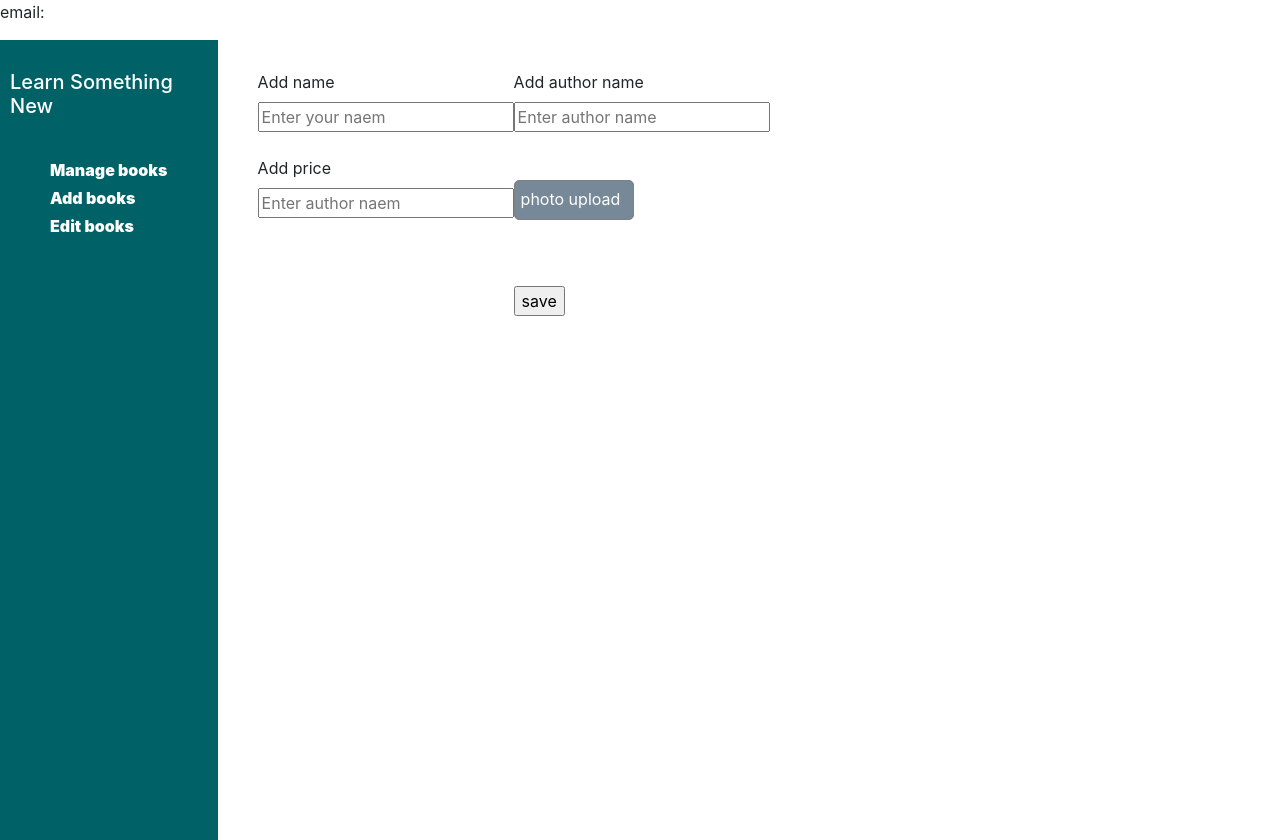
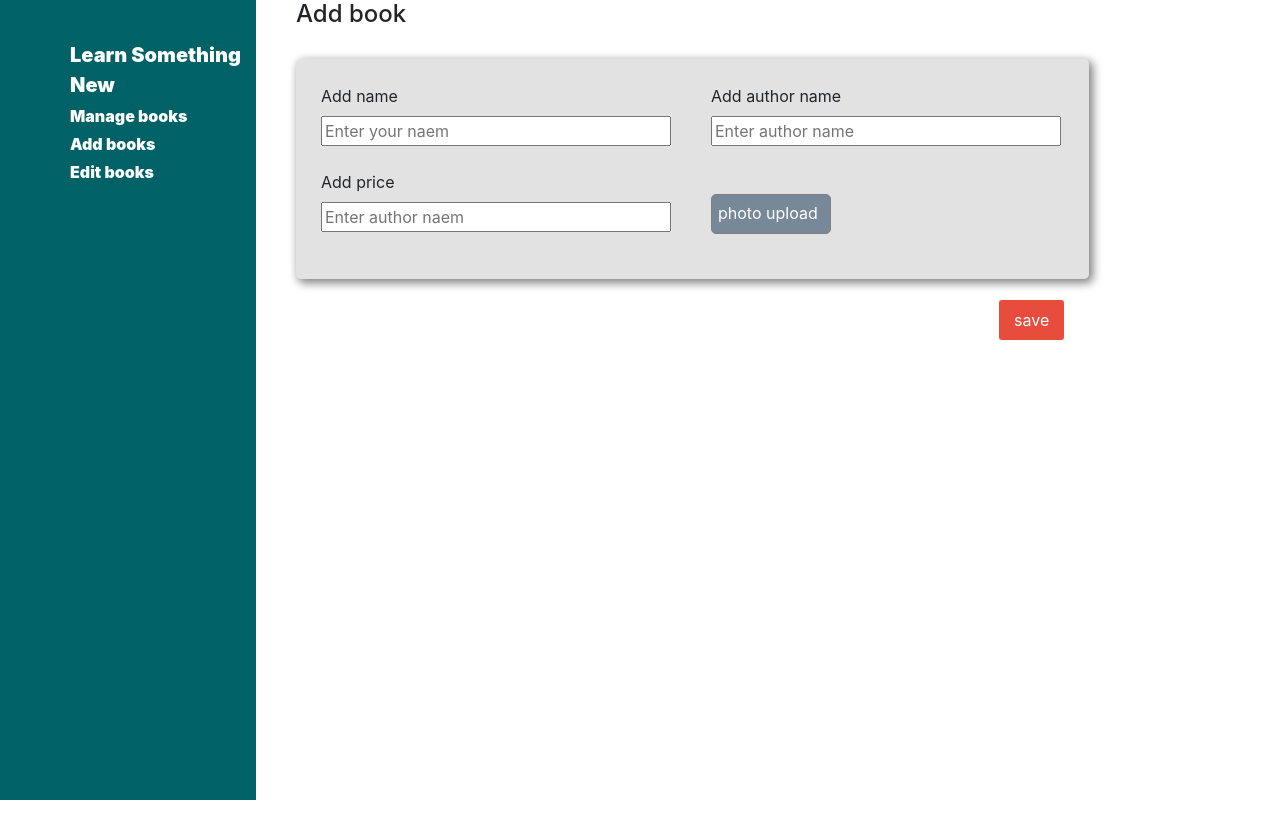
Before and after one commit to mdumar112233/book-shop-assignment-10-client, a React (Create React App) app: page /admin in a window 1280 px wide. After the commit the page ends 800 px from the top, so only its background shows below. Built offline with nearby package versions, Linux system fonts and the light colour scheme.

Commit message:
added new Code

```diff
--- a/src/App.js
+++ b/src/App.js
@@ -20,7 +20,6 @@ function App() {
   return (
     <UserContext.Provider value={[loggedInUser, setLoggedInUser]}>
     <Router>
-      <p>email: {loggedInUser.email}</p>
       <Switch>
         <Route exact path='/'>
           <Home/>
--- a/src/components/Admin/Admin.css
+++ b/src/components/Admin/Admin.css
@@ -1,8 +1,16 @@
+.admin-submit{
+    background-color: rgba(128, 128, 128, 0.226);
+    width: 100%;
+    height: 220px;
+    padding: 25px;
+    border-radius: 5px;
+    box-shadow: 3px 3px 10px 1px  gray;
+}
 .admin-container{
     display: flex;
 }
 .admin-menu{
-    width: 17%;
+    width: 20%;
     height: 100vh;
     background-color: #006266;
 }
@@ -10,15 +18,18 @@
     display: flex;
     justify-content: space-between;
 }
+h4{
+    margin-left: 40px;
+}
 .admin-submit{
     margin-left: 40px;
     margin-top: 30px;
-    width: 40%;
+    width: 100%;
 }
 .menu-list{
     margin-top: 30px;
     font-weight: 900;
-    margin-left: 10px;
+    margin-left: 30px;
 }
 .menu-list ul{
     list-style: none;
@@ -44,3 +55,19 @@
     border-radius: 5px;
     cursor: pointer;
 }
+.edit-input{
+    width: 350px;
+}
+.submit-btn{
+    margin-left: 18rem;
+    background-color: #e74c3c;
+    color: #fff;
+    padding: 8px 15px;
+    border: 0;
+    border-radius: 3px;
+}
+.home-link{
+    font-size: 20px;
+    margin-right: 5px;
+    margin-bottom: 10px;
+}
--- a/src/components/Admin/Admin.js
+++ b/src/components/Admin/Admin.js
@@ -52,10 +52,13 @@ const Admin = () => {
             <div className="admin-menu">
                 <div className="aside-menu">
                     <div className="menu-list">
-                    <h5><Link className='home-logo' to='/home'>Learn Something New</Link></h5>
+                    {/* <Link to='/home'><li style={{textDecoration: 'none'}} href="">Learn Something New</li></Link> */}
                         <ul>
                             <li>
-                                <Link className='link' to='manageBook'>Manage books</Link>
+                                <Link className='link home-link' to='/home'>Learn Something New</Link>
+                            </li>
+                            <li>
+                                <Link className='link' to='/manageBook'>Manage books</Link>
                             </li>
                             <li>
                                 <Link className='link' >Add books</Link>
@@ -67,27 +70,30 @@ const Admin = () => {
                     </div>
                 </div>
             </div>
-            <div className="admin-submit">
+                <div>
+                    <h4>Add book</h4>
+                <div className="admin-submit">
                 <form onSubmit={handleSubmit}>
                     <div className="add-book-data">
                     <div className="input-one">
                         <label htmlFor="">Add name</label><br/>
-                        <input type="text" onBlur={handleInput} name='name' placeholder='Enter your naem'/><br/><br/>
+                        <input className='edit-input' type="text" onBlur={handleInput} name='name' placeholder='Enter your naem'/><br/><br/>
                         <label htmlFor="">Add price</label><br/>
-                        <input type="number" onBlur={handleInput} name='price'  placeholder='Enter author naem'/>
+                        <input className='edit-input' type="number" onBlur={handleInput} name='price'  placeholder='Enter author naem'/>
                     </div>
                     <div className="input-two">
                     <label htmlFor="">Add author name</label><br/>
-                        <input type="text" onBlur={handleInput} name='author' placeholder='Enter author name'/><br/><br/><br/>
+                        <input className='edit-input' type="text" onBlur={handleInput} name='author' placeholder='Enter author name'/><br/><br/><br/>
                         <label htmlFor="upload-photo" className='photo-upload'>photo upload
                         <input type="file" name='image' id='upload-photo' style={{visibility: 'hidden'}}  onChange={handleImage}/>
                         </label><br/>
                         <br/><br/>
-                        <input type="submit" value='save'/>
+                        <input className='submit-btn' type="submit" value='save'/>
                     </div>
                     </div>
                 </form>
             </div>
+                </div>
             </div>
         </div>
     );
```
